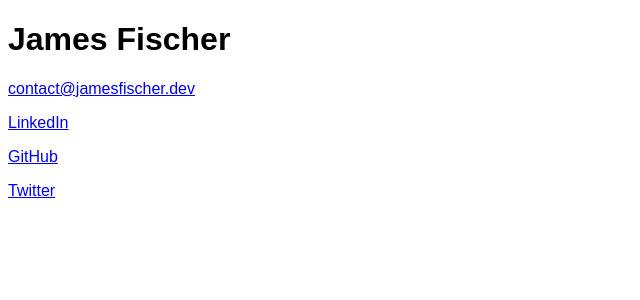
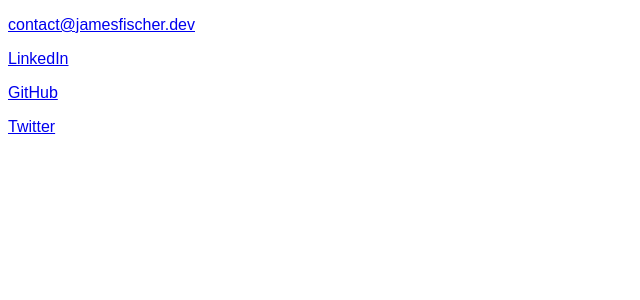
Before and after one commit to jamesfischer8/jamesfischer8.github.io, a Jekyll site: the page built from index.md, in a window 1280 px wide. Shown: the top 300 px of the page, without its empty margins (0-640 px from the left). Built offline with Jekyll 4.4.1, drawn with Linux system fonts in a browser that asks for light colours; our own code applies the rules of GitHub Pages for plain Markdown files.

Commit message:
Remove my name from page
Feels redundant

```diff
--- a/index.md
+++ b/index.md
@@ -1,7 +1,6 @@
 ---
 layout: default
 ---
-# James Fischer
 
 [contact@jamesfischer.dev](mailto:contact@jamesfischer.dev)
 
```
